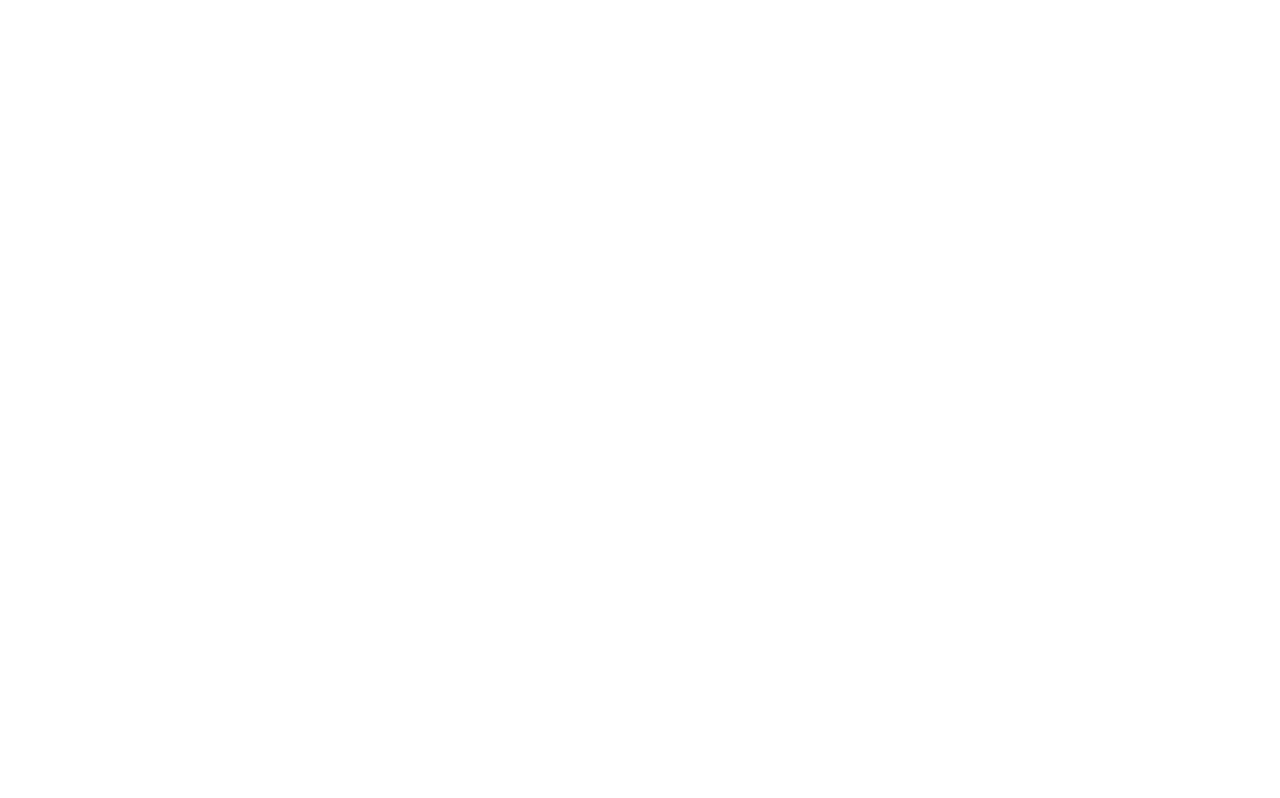
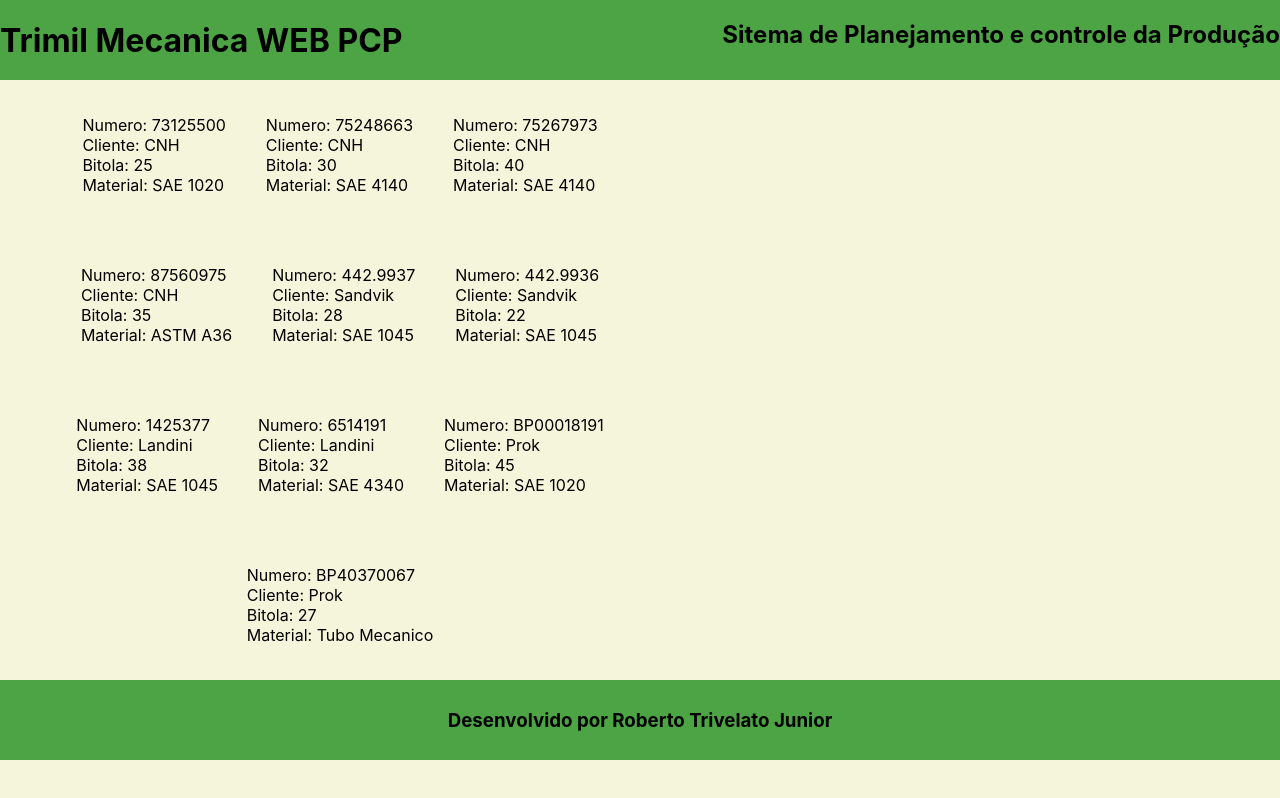
Before and after one commit to TrivelatoRob/ReactJS, a React (Create React App) app in the folder my-app/: page / in a window 1280 px wide. Built offline with nearby package versions, Linux system fonts and the light colour scheme.

Commit message:
Primeira aula de react

```diff
--- a/my-app/src/App.css
+++ b/my-app/src/App.css
@@ -1,38 +1,9 @@
 .App {
-  text-align: center;
+  width: 50vw;
+  height: 75vh;
+  display: flex;
+  flex-direction: row;
+  flex-wrap: wrap;
+  justify-content: center;
+  align-items: center;
 }
-
-.App-logo {
-  height: 40vmin;
-  pointer-events: none;
-}
-
-@media (prefers-reduced-motion: no-preference) {
-  .App-logo {
-    animation: App-logo-spin infinite 20s linear;
-  }
-}
-
-.App-header {
-  background-color: #282c34;
-  min-height: 100vh;
-  display: flex;
-  flex-direction: column;
-  align-items: center;
-  justify-content: center;
-  font-size: calc(10px + 2vmin);
-  color: white;
-}
-
-.App-link {
-  color: #61dafb;
-}
-
-@keyframes App-logo-spin {
-  from {
-    transform: rotate(0deg);
-  }
-  to {
-    transform: rotate(360deg);
-  }
-}
--- a/my-app/src/App.js
+++ b/my-app/src/App.js
@@ -1,9 +1,13 @@
-import logo from './logo.svg';
 import './App.css';
+import Header from './components/header'
+import Footer from './components/footer'
+import Pecas from './pages/pecas'
 
 function App() {
   return (
     <div className="App">
+
+     <Pecas />
 
     </div>
   );
--- /dev/null
+++ b/my-app/src/components/footer.jsx
@@ -0,0 +1,13 @@
+import React from 'react';
+import './styles/footer.css'
+
+
+function Footer(){
+    return(
+        <div className='footer'>
+            <h3>Desenvolvido por Roberto Trivelato Junior</h3>
+        </div>
+    )
+}
+
+export default Footer
--- /dev/null
+++ b/my-app/src/components/header.jsx
@@ -0,0 +1,14 @@
+import React from 'react';
+import './styles/header.css'
+
+
+function Header(){
+    return(
+        <div className='header'>
+            <h1>Trimil Mecanica WEB PCP</h1>
+            <h2>Sitema de Planejamento e controle da Produção</h2>
+        </div>
+    )
+}
+
+export default Header
--- /dev/null
+++ b/my-app/src/components/styles/footer.css
@@ -0,0 +1,7 @@
+.footer {
+    background-color: rgba(0, 128, 0, 0.692);
+    height: 10vh;
+    display: flex;
+    justify-content: center;
+    align-items: center;
+}
--- /dev/null
+++ b/my-app/src/components/styles/header.css
@@ -0,0 +1,7 @@
+.header {
+    background-color: rgba(0, 128, 0, 0.692);
+    height: 10vh;
+    display: flex;
+    flex-direction: row;
+    justify-content: space-between;
+}
--- a/my-app/src/index.css
+++ b/my-app/src/index.css
@@ -1,4 +1,5 @@
 body {
+  background-color: beige;
   margin: 0;
   font-family: -apple-system, BlinkMacSystemFont, 'Segoe UI', 'Roboto', 'Oxygen',
     'Ubuntu', 'Cantarell', 'Fira Sans', 'Droid Sans', 'Helvetica Neue',
--- a/my-app/src/index.js
+++ b/my-app/src/index.js
@@ -3,11 +3,16 @@
 import './index.css';
 import App from './App';
 import reportWebVitals from './reportWebVitals';
+import Header from './components/header';
+import Footer from './components/footer';
+
 
 const root = ReactDOM.createRoot(document.getElementById('root'));
 root.render(
   <React.StrictMode>
+    <Header />
     <App />
+    <Footer />
   </React.StrictMode>
 );
 
--- /dev/null
+++ b/my-app/src/pages/pecas.jsx
@@ -0,0 +1,35 @@
+import React from "react";
+import './styles/pecas.css'
+
+
+function Pecas(){
+    let pecas = [
+        { numero: '73125500', cliente: 'CNH', bitola: 25, material: 'SAE 1020' },
+        { numero: '75248663', cliente: 'CNH', bitola: 30, material: 'SAE 4140' },
+        { numero: '75267973', cliente: 'CNH', bitola: 40, material: 'SAE 4140' },
+        { numero: '87560975', cliente: 'CNH', bitola: 35, material: 'ASTM A36' },
+        { numero: '442.9937', cliente: 'Sandvik', bitola: 28, material: 'SAE 1045' },
+        { numero: '442.9936', cliente: 'Sandvik', bitola: 22, material: 'SAE 1045' },
+        { numero: '1425377', cliente: 'Landini', bitola: 38, material: 'SAE 1045' },
+        { numero: '6514191', cliente: 'Landini', bitola: 32, material: 'SAE 4340' },
+        { numero: 'BP00018191', cliente: 'Prok', bitola: 45, material: 'SAE 1020' },
+        { numero: 'BP40370067', cliente: 'Prok', bitola: 27, material: 'Tubo Mecanico' }
+    ];
+
+    return (
+        pecas.map((element) =>{
+            return (<div className="grid">
+                <ul className="lista">
+                <li>Numero: {element['numero']}</li>
+                <li>Cliente: {element['cliente']}</li>
+                <li>Bitola: {element['bitola']}</li>
+                <li>Material: {element['material']}</li>
+
+                </ul>
+            </div>)
+        })
+    )
+
+}
+
+export default Pecas
--- /dev/null
+++ b/my-app/src/pages/styles/pecas.css
@@ -0,0 +1,12 @@
+.grid{
+   display: flex;
+   flex-flow: row;
+   width: fit-content;
+   height: fit-content;
+   align-items: center;
+   justify-content: center;
+}
+
+.lista{
+    list-style: none;
+}
--- /dev/null
+++ b/my-app/src/pages/styles/projeto.css
@@ -0,0 +1,6 @@
+.projeto{
+    background-color: beige;
+    height: 80vh;
+    display: flex;
+    flex-direction: column;
+}
```
Also changed, not shown: my-app/src/pages/projeto.jsx (+30 -2 lines).
